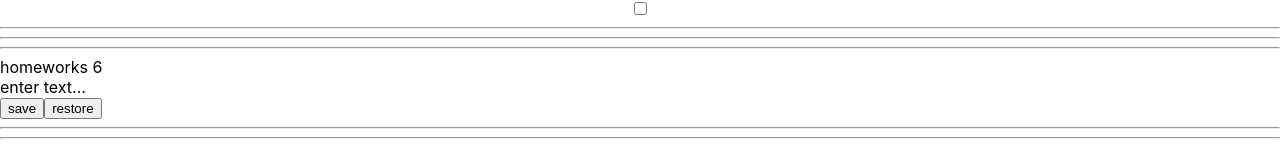
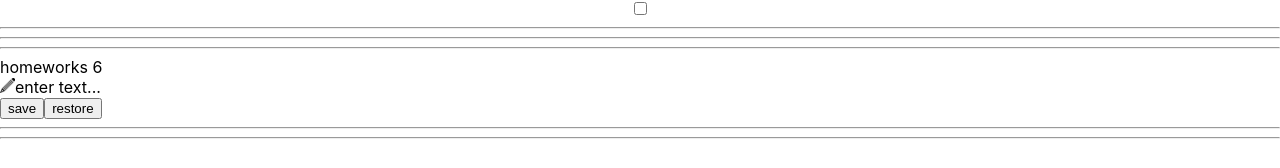
Before and after one commit to IvanRavinskiy/hw_ignat, a React (Create React App) app: page /#/pre-junior in a window 1280 px wide. Shown: the part 604-772 px from the top of the page. Built offline with nearby package versions, Linux system fonts and the light colour scheme.

Commit message:
6 hw completed

```diff
--- a/src/p2-homeworks/h6/HW6.tsx
+++ b/src/p2-homeworks/h6/HW6.tsx
@@ -10,7 +10,7 @@ function HW6() {
         saveState<string>('editable-span-value', value)
     }
     const restore = () => {
-        // setValue()
+        setValue(restoreState<string>('editable-span-value', value))
     }
 
     return (
--- /dev/null
+++ b/src/p2-homeworks/h6/common/c4-SuperEditableSpan/SuperEditableSpan.module.css
@@ -0,0 +1,4 @@
+.icon {
+    width: 15px;
+    height: 15px;
+}
--- a/src/p2-homeworks/h6/common/c4-SuperEditableSpan/SuperEditableSpan.tsx
+++ b/src/p2-homeworks/h6/common/c4-SuperEditableSpan/SuperEditableSpan.tsx
@@ -1,5 +1,7 @@
 import React, {DetailedHTMLProps, InputHTMLAttributes, HTMLAttributes, useState} from 'react'
 import SuperInputText from '../../../h4/common/c1-SuperInputText/SuperInputText'
+import icon from '../svg/pencil-icon.png'
+import s from './SuperEditableSpan.module.css'
 
 // тип пропсов обычного инпута
 type DefaultInputPropsType = DetailedHTMLProps<InputHTMLAttributes<HTMLInputElement>, HTMLInputElement>
@@ -31,18 +33,15 @@ const SuperEditableSpan: React.FC<SuperEditableSpanType> = (
     const {children, onDoubleClick, className, ...restSpanProps} = spanProps || {}
 
     const onEnterCallback = () => {
-        // setEditMode() // выключить editMode при нажатии Enter
-
+        setEditMode(false) // выключить editMode при нажатии Enter
         onEnter && onEnter()
     }
     const onBlurCallback = (e: React.FocusEvent<HTMLInputElement>) => {
-        // setEditMode() // выключить editMode при нажатии за пределами инпута
-
+        setEditMode(false) // выключить editMode при нажатии за пределами инпута
         onBlur && onBlur(e)
     }
     const onDoubleClickCallBack = (e: React.MouseEvent<HTMLSpanElement, MouseEvent>) => {
-        // setEditMode() // включить editMode при двойном клике
-
+        setEditMode(true) // включить editMode при двойном клике
         onDoubleClick && onDoubleClick(e)
     }
 
@@ -66,6 +65,7 @@ const SuperEditableSpan: React.FC<SuperEditableSpanType> = (
 
                         {...restSpanProps}
                     >
+                        <img src={icon} className={s.icon} alt={'pencil'}/>
                         {/*если нет захардкодженного текста для спана, то значение инпута*/}
                         {children || restProps.value}
                     </span>
```
Also changed, not shown: src/p2-homeworks/h6/common/svg/pencil-icon.png (added).
